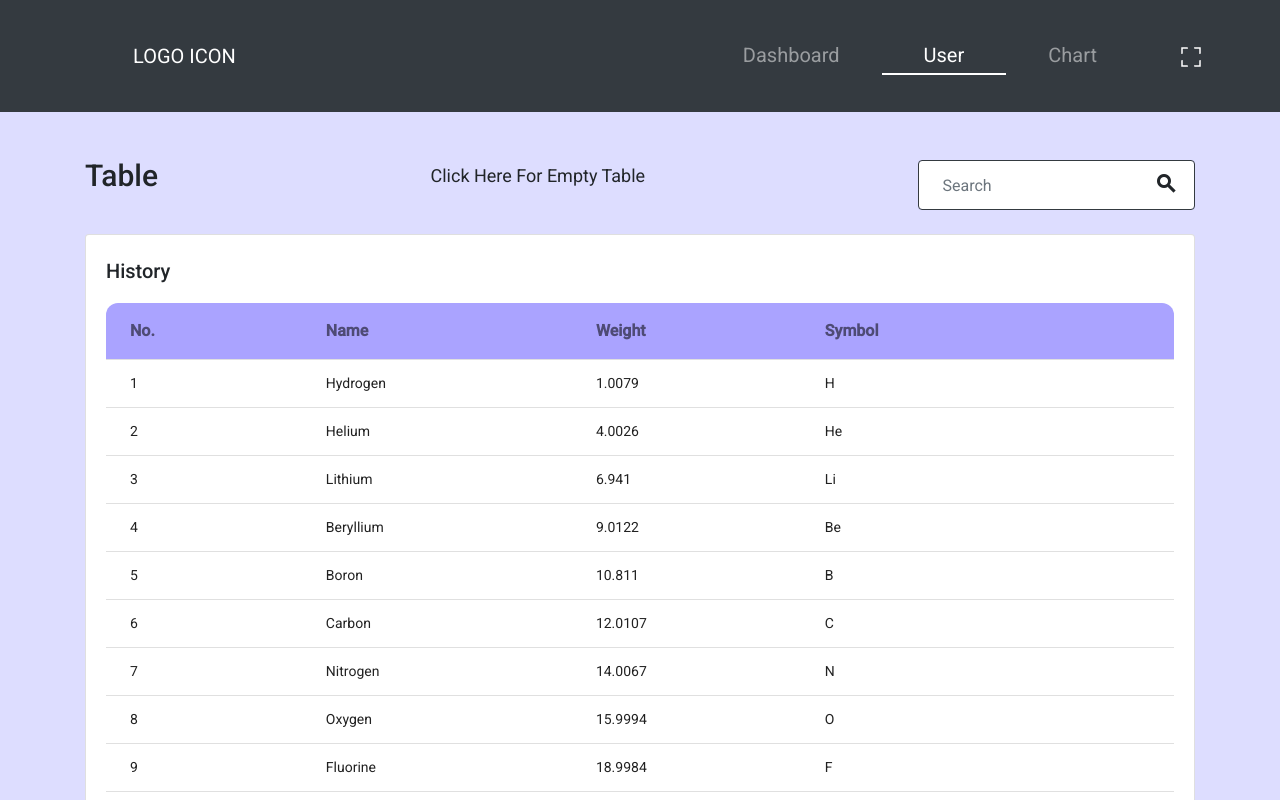
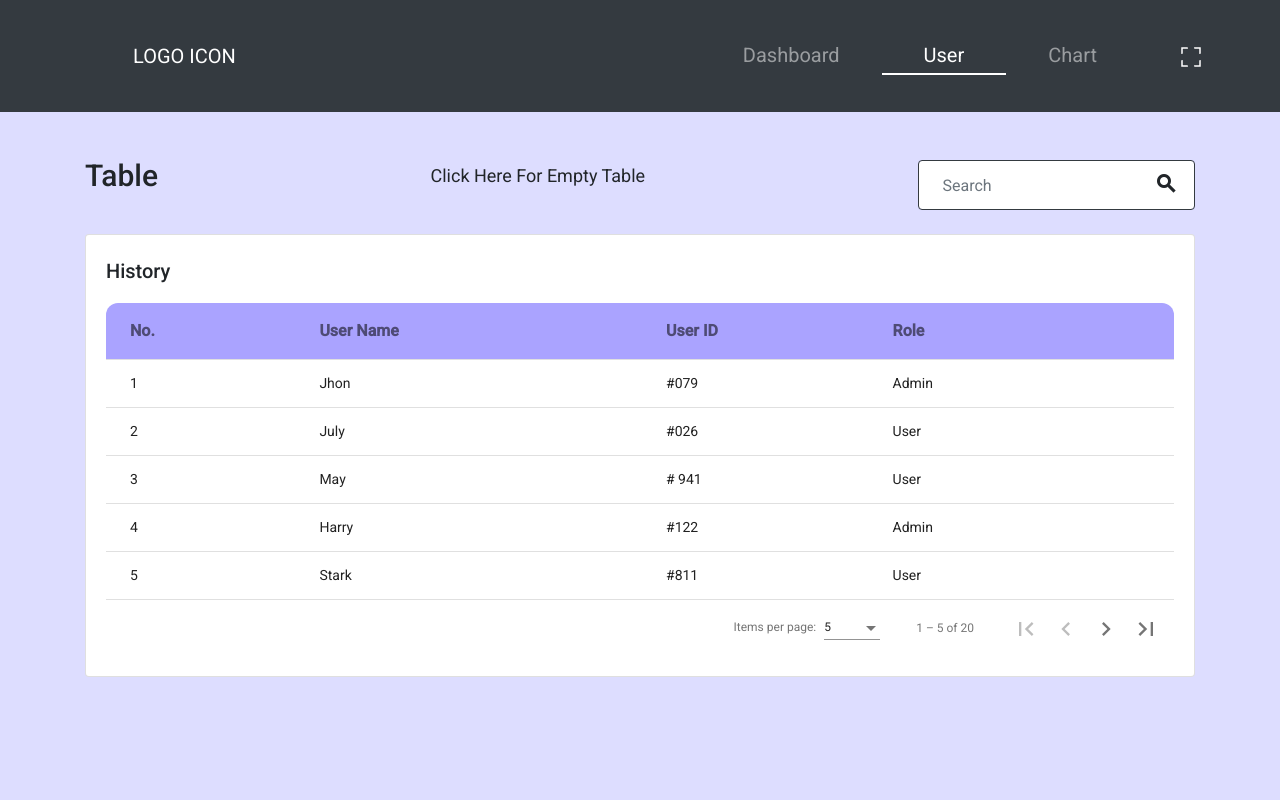
Before and after one commit to Mangesh-047/Machine-test_0, an Angular app: page /user-table in a window 1280 px wide. Shown: the top 800 px of the page. Built offline with nearby package versions, Linux system fonts and the light colour scheme; data requests are answered from the project's data file.

Commit message:
json-server

```diff
--- /dev/null
+++ b/db.json
@@ -0,0 +1,154 @@
+{
+  "posts": [
+    {
+      "position": 1,
+      "id": 1,
+      "uname": "Jhon",
+      "uid": "#079",
+      "role": "Admin"
+    },
+    {
+      "position": 2,
+      "uname": "July",
+      "id": 2,
+      "uid": "#026",
+      "role": "User"
+    },
+    {
+      "position": 3,
+      "id": 3,
+      "uname": "May",
+      "uid": "#  941",
+      "role": "User"
+    },
+    {
+      "position": 4,
+      "id": 4,
+      "uname": "Harry",
+      "uid": "#122",
+      "role": "Admin"
+    },
+    {
+      "position": 5,
+      "id": 5,
+      "uname": "Stark",
+      "uid": "#811",
+      "role": "User"
+    },
+    {
+      "position": 6,
+      "id": 6,
+      "uname": "Carbon",
+      "uid": "#0107",
+      "role": "Admin"
+    },
+    {
+      "position": 7,
+      "id": 7,
+      "uname": "Nitrogen",
+      "uid": "#0067",
+      "role": "User"
+    },
+    {
+      "position": 8,
+      "id": 8,
+      "uname": "Oxygen",
+      "uid": "#9994",
+      "role": "User"
+    },
+    {
+      "position": 9,
+      "id": 9,
+      "uname": "Fluorine",
+      "uid": "#9984",
+      "role": "User"
+    },
+    {
+      "position": 10,
+      "id": 10,
+      "uname": "Neon",
+      "uid": "#1797",
+      "role": "Admin"
+    },
+    {
+      "position": 11,
+      "id": 11,
+      "uname": "Sodium",
+      "uid": "#9897",
+      "role": "User"
+    },
+    {
+      "position": 12,
+      "id": 12,
+      "uname": "Magnesium",
+      "uid": "#305",
+      "role": "User"
+    },
+    {
+      "position": 13,
+      "id": 13,
+      "uname": "Aluminum",
+      "uid": "#9815",
+      "role": "Admin"
+    },
+    {
+      "position": 14,
+      "id": 14,
+      "uname": "Silicon",
+      "uid": "#0855",
+      "role": "User"
+    },
+    {
+      "position": 15,
+      "id": 15,
+      "uname": "Phosphorus",
+      "uid": "#9738",
+      "role": "User"
+    },
+    {
+      "position": 16,
+      "id": 16,
+      "uname": "Sulfur",
+      "uid": "#065",
+      "role": "Admin"
+    },
+    {
+      "position": 17,
+      "id": 17,
+      "uname": "Chlorine",
+      "uid": "#453",
+      "role": "User"
+    },
+    {
+      "position": 18,
+      "id": 18,
+      "uname": "Argon",
+      "uid": "#948",
+      "role": "User"
+    },
+    {
+      "position": 19,
+      "id": 19,
+      "uname": "Potassium",
+      "uid": "#0983",
+      "role": "User"
+    },
+    {
+      "position": 20,
+      "id": 20,
+      "uname": "Calcium",
+      "uid": "#078",
+      "role": "Admin"
+    }
+  ],
+  "comments": [
+    {
+      "id": 1,
+      "body": "some comment",
+      "postId": 1
+    }
+  ],
+  "profile": {
+    "uname": "typicode"
+  }
+}
--- a/src/app/app.module.ts
+++ b/src/app/app.module.ts
@@ -22,6 +22,7 @@ import { LogoDirective } from './shared/directives/logo.directive';
 import { SitemDropDirective } from './shared/directives/sitem-drop.directive';
 import { SerachElementPipe } from './shared/pipe/serach-element.pipe';
 import { FormsModule } from '@angular/forms';
+import { HttpClientModule } from '@angular/common/http';
 
 @NgModule({
   declarations: [
@@ -48,7 +49,8 @@ import { FormsModule } from '@angular/forms';
     BrowserAnimationsModule,
     MaterialModule,
     MatPaginatorModule,
-    FormsModule
+    FormsModule,
+    HttpClientModule
   ],
   providers: [],
   bootstrap: [AppComponent]
--- a/src/app/shared/components/dash-card/dash-card.component.scss
+++ b/src/app/shared/components/dash-card/dash-card.component.scss
@@ -11,12 +11,19 @@
     height: 280px;
     border-radius: 20px;
     cursor: pointer;
+    background: linear-gradient(180deg, rgba(255, 255, 255, 0.58) 0%, #FFFFFF 54.69%, rgba(228, 228, 228, 0.88) 100%);
     transition: all 0.3s ease-in-out;
 }
 
 .card-m:hover {
-    background-color: #fced70;
+    background: #fced70;
+    filter: drop-shadow(-6px 6px 15px rgba(0, 0, 0, 0.25));
+    // background-image: url('../../../../assets/img/Mesh-08\ \(1\).png');
+    // background-position: center;
+    // background-repeat: no-repeat;
+    // background-size: cover;
 }
+
 
 .active-m {
     background-color: #fced70;
--- a/src/app/shared/components/user-table/user-table.component.html
+++ b/src/app/shared/components/user-table/user-table.component.html
@@ -25,26 +25,26 @@
 
                         <!-- Name Column -->
                         <ng-container matColumnDef="name">
-                            <th mat-header-cell *matHeaderCellDef> Name </th>
-                            <td mat-cell *matCellDef="let element"> {{element.name}} </td>
+                            <th mat-header-cell *matHeaderCellDef> User Name </th>
+                            <td mat-cell *matCellDef="let element"> {{element.uname}} </td>
                         </ng-container>
 
                         <!-- Weight Column -->
-                        <ng-container matColumnDef="weight">
-                            <th mat-header-cell *matHeaderCellDef> Weight </th>
-                            <td mat-cell *matCellDef="let element"> {{element.weight}} </td>
+                        <ng-container matColumnDef="userid">
+                            <th mat-header-cell *matHeaderCellDef> User ID </th>
+                            <td mat-cell *matCellDef="let element"> {{element.uid}} </td>
                         </ng-container>
 
                         <!-- Symbol Column -->
-                        <ng-container matColumnDef="symbol">
-                            <th mat-header-cell *matHeaderCellDef> Symbol </th>
-                            <td mat-cell *matCellDef="let element"> {{element.symbol}} </td>
+                        <ng-container matColumnDef="role">
+                            <th mat-header-cell *matHeaderCellDef> Role </th>
+                            <td mat-cell *matCellDef="let element"> {{element.role}} </td>
                         </ng-container>
 
                         <tr mat-header-row *matHeaderRowDef="displayedColumns"></tr>
                         <tr mat-row *matRowDef="let row; columns: displayedColumns;"></tr>
                     </table>
-                    <mat-paginator [pageSizeOptions]="[10, 15, 20]" showFirstLastButtons
+                    <mat-paginator [pageSizeOptions]="[5 ,10, 15, 20]" showFirstLastButtons
                         aria-label="Select page of periodic elements">
                     </mat-paginator>
 
--- a/src/app/shared/components/user-table/user-table.component.ts
+++ b/src/app/shared/components/user-table/user-table.component.ts
@@ -2,7 +2,7 @@ import { Component, OnInit, ViewChild } from '@angular/core';
 import { MatPaginator } from '@angular/material/paginator';
 import { MatTableDataSource } from '@angular/material/table';
 import { PeriodicElement } from '../../model/table';
-import { ELEMENT_DATA } from '../../const/tableData';
+import { TableDataService } from '../../services/table-data.service';
 
 @Component({
   selector: 'app-user-table',
@@ -10,20 +10,36 @@ import { ELEMENT_DATA } from '../../const/tableData';
   styleUrls: ['./user-table.component.scss']
 })
 export class UserTableComponent implements OnInit {
+  tableArray!: Array<PeriodicElement>
 
-  displayedColumns: string[] = ['position', 'name', 'weight', 'symbol'];
-  dataSource = new MatTableDataSource<PeriodicElement>(ELEMENT_DATA);
+  displayedColumns: string[] = ['position', 'name', 'userid', 'role'];
+  dataSource: any;
 
   @ViewChild(MatPaginator)
   paginator!: MatPaginator;
   serachInput!: string;
+
+  constructor(private _tableService: TableDataService) { }
+
+
   ngAfterViewInit() {
-    this.dataSource.paginator = this.paginator;
+
   }
 
-  constructor() { }
 
   ngOnInit(): void {
+    this._tableService.getAllPost()
+      .subscribe(res => {
+        this.tableArray = res
+
+        // console.log(this.tableArray);
+        // console.log(res);
+
+        this.dataSource = new MatTableDataSource<PeriodicElement>(this.tableArray);
+        this.dataSource.paginator = this.paginator;
+        console.log(this.dataSource);
+      })
+
   }
 
 }
--- a/src/app/shared/const/tableData.ts
+++ b/src/app/shared/const/tableData.ts
@@ -1,24 +1,24 @@
 import { PeriodicElement } from "../model/table";
 
-export const ELEMENT_DATA: PeriodicElement[] = [
-    { position: 1, name: 'Hydrogen', weight: 1.0079, symbol: 'H' },
-    { position: 2, name: 'Helium', weight: 4.0026, symbol: 'He' },
-    { position: 3, name: 'Lithium', weight: 6.941, symbol: 'Li' },
-    { position: 4, name: 'Beryllium', weight: 9.0122, symbol: 'Be' },
-    { position: 5, name: 'Boron', weight: 10.811, symbol: 'B' },
-    { position: 6, name: 'Carbon', weight: 12.0107, symbol: 'C' },
-    { position: 7, name: 'Nitrogen', weight: 14.0067, symbol: 'N' },
-    { position: 8, name: 'Oxygen', weight: 15.9994, symbol: 'O' },
-    { position: 9, name: 'Fluorine', weight: 18.9984, symbol: 'F' },
-    { position: 10, name: 'Neon', weight: 20.1797, symbol: 'Ne' },
-    { position: 11, name: 'Sodium', weight: 22.9897, symbol: 'Na' },
-    { position: 12, name: 'Magnesium', weight: 24.305, symbol: 'Mg' },
-    { position: 13, name: 'Aluminum', weight: 26.9815, symbol: 'Al' },
-    { position: 14, name: 'Silicon', weight: 28.0855, symbol: 'Si' },
-    { position: 15, name: 'Phosphorus', weight: 30.9738, symbol: 'P' },
-    { position: 16, name: 'Sulfur', weight: 32.065, symbol: 'S' },
-    { position: 17, name: 'Chlorine', weight: 35.453, symbol: 'Cl' },
-    { position: 18, name: 'Argon', weight: 39.948, symbol: 'Ar' },
-    { position: 19, name: 'Potassium', weight: 39.0983, symbol: 'K' },
-    { position: 20, name: 'Calcium', weight: 40.078, symbol: 'Ca' },
-]
+// export const ELEMENT_DATA: PeriodicElement[] = [
+//     { position: 1, name: 'Hydrogen', weight: 1.0079, symbol: 'H' },
+//     { position: 2, name: 'Helium', weight: 4.0026, symbol: 'He' },
+//     { position: 3, name: 'Lithium', weight: 6.941, symbol: 'Li' },
+//     { position: 4, name: 'Beryllium', weight: 9.0122, symbol: 'Be' },
+//     { position: 5, name: 'Boron', weight: 10.811, symbol: 'B' },
+//     { position: 6, name: 'Carbon', weight: 12.0107, symbol: 'C' },
+//     { position: 7, name: 'Nitrogen', weight: 14.0067, symbol: 'N' },
+//     { position: 8, name: 'Oxygen', weight: 15.9994, symbol: 'O' },
+//     { position: 9, name: 'Fluorine', weight: 18.9984, symbol: 'F' },
+//     { position: 10, name: 'Neon', weight: 20.1797, symbol: 'Ne' },
+//     { position: 11, name: 'Sodium', weight: 22.9897, symbol: 'Na' },
+//     { position: 12, name: 'Magnesium', weight: 24.305, symbol: 'Mg' },
+//     { position: 13, name: 'Aluminum', weight: 26.9815, symbol: 'Al' },
+//     { position: 14, name: 'Silicon', weight: 28.0855, symbol: 'Si' },
+//     { position: 15, name: 'Phosphorus', weight: 30.9738, symbol: 'P' },
+//     { position: 16, name: 'Sulfur', weight: 32.065, symbol: 'S' },
+//     { position: 17, name: 'Chlorine', weight: 35.453, symbol: 'Cl' },
+//     { position: 18, name: 'Argon', weight: 39.948, symbol: 'Ar' },
+//     { position: 19, name: 'Potassium', weight: 39.0983, symbol: 'K' },
+//     { position: 20, name: 'Calcium', weight: 40.078, symbol: 'Ca' },
+// ]
--- /dev/null
+++ b/src/app/shared/services/table-data.service.ts
@@ -0,0 +1,19 @@
+import { HttpClient } from '@angular/common/http';
+import { Injectable } from '@angular/core';
+import { environment } from 'src/environments/environment';
+import { PeriodicElement } from '../model/table';
+import { Observable } from 'rxjs';
+
+@Injectable({
+  providedIn: 'root'
+})
+export class TableDataService {
+
+  constructor(private _http: HttpClient) { }
+
+
+  getAllPost(): Observable<Array<PeriodicElement>> {
+    return this._http.get<PeriodicElement[]>(`${environment.baseUrl}/posts`)
+
+  }
+}
--- a/src/environments/environment.ts
+++ b/src/environments/environment.ts
@@ -3,7 +3,9 @@
 // The list of file replacements can be found in `angular.json`.
 
 export const environment = {
-  production: false
+  production: false,
+
+  baseUrl: `http://localhost:3000`
 };
 
 /*
```
Also changed, not shown: src/app/shared/model/table.ts (+4 -3 lines), src/assets/img/db.json (added, +19 -0 lines), src/assets/img/Mesh-08 (1).png (added), 1 other file (tests, documents, lock files or other folders).
